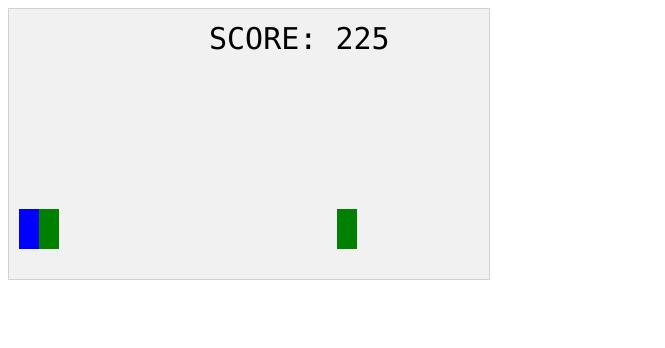
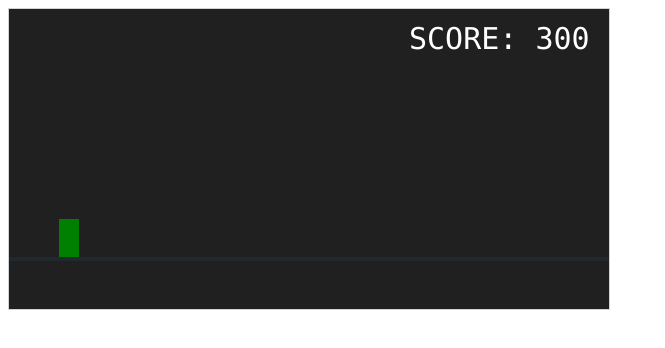
Before and after one commit to Eskusior/dinoProject, a plain HTML site: page index.html in a window 1280 px wide. Shown: the whole page, without its empty margins (0-665 px from the left). Drawn offline with Linux system fonts and the light colour scheme.

Commit message:
Spiel überarbeitet

```diff
--- a/index.html
+++ b/index.html
@@ -6,7 +6,8 @@
 	<title>GA4WM-Dinogame</title>
 	<link rel="stylesheet" href="./css/styles.css"/>
 </head>
-<body onload="startGame()">
+<body>
+	<canvas><</canvas>
 <script src="./js/init.js"></script>
 </body>
 </html>
--- a/js/init.js
+++ b/js/init.js
@@ -1,56 +1,177 @@
 // Variablen
 var player;
 var cactusObs = [];
-var score;
+var scoreText;
 
-// Startfunktion des Spiels
-function startGame() {
-	player = new component(20, 40, "blue", 10, 200); // Spieler init
-	score = new component("30px", "Consolas", "black", 200, 40, "text"); // Score init
-	gameArea.start(); // Canvas init
+var context = document.querySelector("canvas").getContext("2d");
+
+context.canvas.height = 300;
+context.canvas.width = 600;
+
+// Spieler
+var player = {
+	x: 50,
+	y: 210,
+	width: 20,
+	height: 40,
+	speedY: 0,
+	jumping: false,
+	color: "green",
+	dead: false,
+	draw: function() {
+		ctx = context;
+		ctx.fillStyle = this.color;
+		ctx.fillRect(this.x, this.y, this.width, this.height);
+	}
+
 }
 
-// GameArea Objekt
-var gameArea = {
-	canvas: document.createElement("canvas"), // Canvas Typ
+// Kaktusobjekt, später Objektkonstruktor
+var cactusObs = {
+	x: 0,
+	y: 0,
+	width: 20,
+	height: 40,
+	speedX: 0,
+	color: "green",
+	draw: function() {
+		ctx = context;
+		ctx.fillStyle = this.color;
+		ctx.fillRect(this.x, this.y, this.width, this.height);
+	},
+	wasHit: function(playerObj) {
 
-	// onInit
-	start: function() {
-		// Größe, Breite, Context und an Body anfügen
-		this.canvas.width = 480;
-		this.canvas.height = 270;
-		this.context = this.canvas.getContext("2d");
-		document.body.insertBefore(this.canvas, document.body.childNodes[0]);
-		this.frameNo = 0;
-		this.interval = setInterval(updateGameArea, 20); // 50 FPS
+			var ownLeft = this.x;
+			var ownRight = this.x + (this.width);
+			var ownTop = this.y;
+			var ownBottom = this.y + (this.height);
 
-		// Eventlistener für Steuerung
-		window.addEventListener('keydown', function (e) {
-			gameArea.key = e.keyCode;
-		})
-		window.addEventListener('keyup', function (e) {
-			gameArea.key = false;
-			player.height = 40;
-			player.gravity = 0.1;
-		})
-	},
-	clear: function() {
-		this.context.clearRect(0, 0, this.canvas.width, this.canvas.height);
-	},
-	// Stop bei Kollision
-	stop: function() {
-		clearInterval(this.interval);
+			// Position des Kollisionsobjektes
+			var playerObjLeft = playerObj.x;
+			var playerObjRight = playerObj.x + (playerObj.width);
+			var playerObjTop = playerObj.y;
+			var playerObjBottom = playerObj.y + (playerObj.height);
+
+			var crashed = true;
+
+			// Wenn keine Überlagerung --> kein Crash
+			if((ownLeft > playerObjRight) || (ownRight < playerObjLeft) || (ownTop > playerObjBottom) || (ownBottom < playerObjTop)) {
+				crashed = false;
+			}
+
+			return crashed;
+
 	}
 }
 
+// ScoreText
+var scoreText = {
+	x: 400,
+	y: 40,
+	points: 0,
+	fontSize: "30px",
+	fontStyle: "Consolas",
+	color: "white",
+	draw: function() {
+		ctx = context;
+		ctx.font = this.fontSize + " " + this.fontStyle;
+		ctx.fillStyle = this.color;
+		ctx.fillText(this.text, this.x, this.y);
+	}
+}
+
+// Controller für Eingaben
+var controller = {
+	up: false,
+	down: false,
+	keyListener: function(event){
+
+		var key_state = (event.type == "keydown") ? true : false;
+
+		switch(event.keyCode) {
+
+			// up
+			case 38:
+				controller.up = key_state;
+				break;
+			// down
+			case 40:
+				controller.down = key_state;
+				break;
+
+		}
+
+	}
+}
+
+// Spielfluss
+loop = function() {
+
+	// Sprung
+	if(controller.up && player.jumping == false) {
+		player.speedY -= 20;
+		player.jumping = true;
+	}
+
+	// Ducken
+	if(controller.down) {
+		player.height = 20;
+	}
+
+	// Reset, falls Ducken gedrückt
+	player.height = 40;
+
+	// Gravitation
+	player.speedY += 1.5;
+	player.y += player.speedY;
+	player.speedY *= 0.9;
+
+	// Nicht durch Boden fallen
+	if(player.y > 210) {
+		player.jumping = false;
+		player.y = 210;
+		player.speedY = 0;
+	}
+
+	// Score erhöhen
+	scoreText.points += 1;
+	scoreText.text = "SCORE: " + scoreText.points;
+
+	// Komponenten aktualisieren
+	context.fillStyle = "#202020";
+    context.fillRect(0, 0, 600, 300);// x, y, width, height
+	player.draw();
+	scoreText.draw();
+
+    context.strokeStyle = "#202830";
+    context.lineWidth = 4;
+    context.beginPath();
+    context.moveTo(0, 250);
+    context.lineTo(600, 250);
+    context.stroke();
+
+	// Wenn Spieler Tod --> keine Aktualisierung mehr
+	if(player.dead == false) {
+		window.requestAnimationFrame(loop);
+	}
+
+}
+
+
+window.addEventListener("keydown", controller.keyListener);
+window.addEventListener("keyup", controller.keyListener);
+
+window.requestAnimationFrame(loop);
+
 // Komponenten Constructor
-function component(width, height, color, x, y, type) {
+function component(width, height, color, x, y, type, jumping=false) {
 	// Variablen der Komponente
 	this.type = type;
 	this.width = width;
 	this.height = height;
 	this.speedX = 0;
 	this.speedY = 0;
+	this.jumping = jumping
 	this.gravity = 0.05;
 	this.gravitySpeed = 0;
 	this.x = x;
@@ -110,61 +231,3 @@ function component(width, height, color, x, y, type) {
 	}
 
 }
-
-// Update der GameArea pro Frame
-function updateGameArea() {
-
-	var x, y;
-
-	for(i = 0; i < cactusObs.length; i += 1) {
-		if(player.crashWith(cactusObs[i])) {
-			gameArea.stop();
-			return;
-		}
-	}
-
-	gameArea.clear();
-	gameArea.frameNo += 1;
-
-	if(gameArea.frameNo == 1 || everyInterval(150)) {
-		x = gameArea.canvas.width;
-		y = gameArea.canvas.height - 70;
-		cactusObs.push(new component(20 , 40, "green", x , y));
-	}
-
-	for(i = 0; i < cactusObs.length; i += 1) {
-		cactusObs[i].x += -2;
-		cactusObs[i].update();
-	}
-
-	score.text = "SCORE: " + gameArea.frameNo;
-	score.update();
-
-	playerMovement();
-
-	player.newPos();
-	player.update();
-}
-
-function everyInterval(n) {
-	if((gameArea.frameNo / n) % 1 == 0) {
-		return true;
-	}
-
-	return false;
-}
-
-// Steuerungsfunktion des Spielers
-function playerMovement() {
-	player.speedX = 0;
-	player.speedY = 0;
-
-	if(gameArea.key && gameArea.key == 38) {
-		player.gravity = -0.2;
-	}
-
-	if(gameArea.key && gameArea.key == 40) {
-		player.height = 20;
-	}
-
-}
```
